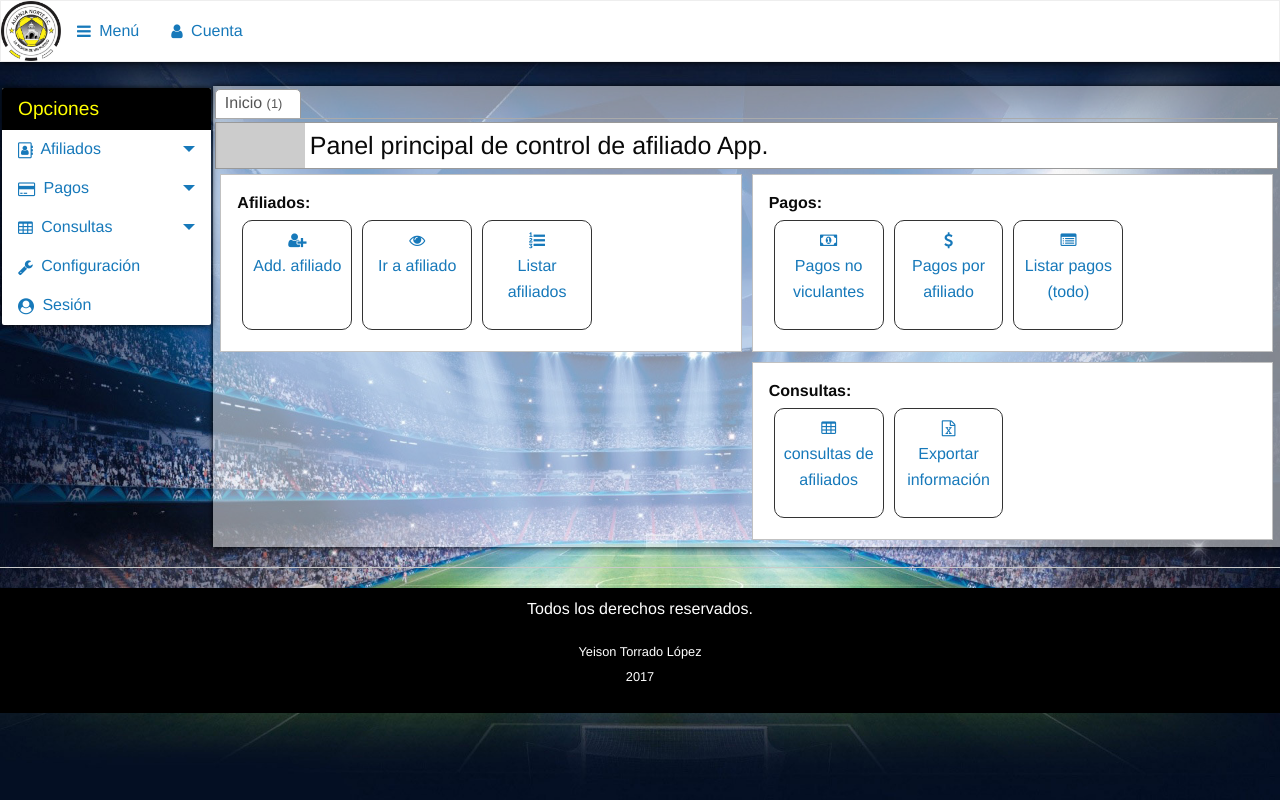
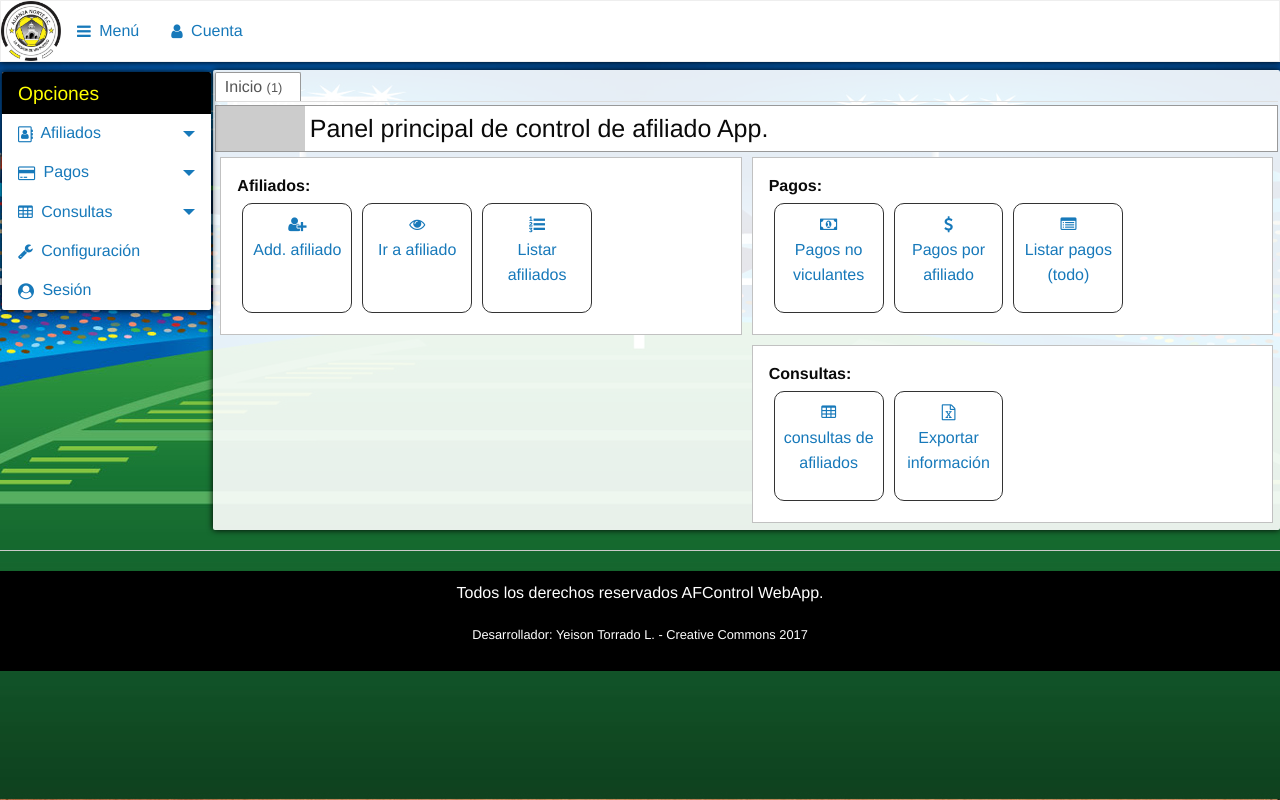
Before and after one commit to tristanius/afcontrol, a CodeIgniter app: page /afcontrol/ in a window 1280 px wide. Run offline with CodeIgniter, Linux system fonts and the light colour scheme.

Commit message:
Mejora visutal

```diff
--- a/application/controllers/Welcome.php
+++ b/application/controllers/Welcome.php
@@ -5,6 +5,7 @@ class Welcome extends CI_Controller {
 	public function __construct()
 	{
 		parent::__construct();
+		date_default_timezone_set("America/Bogota");
 	}
 
 	public function login($fail='')
--- a/application/views/init/entrada.php
+++ b/application/views/init/entrada.php
@@ -1,4 +1,4 @@
-<div class="row">
+<div class="expanded row">
 
 	<section class="columns medium-6">
 		<div class="callout" style="margin:5px;">
--- a/application/views/init/footer.php
+++ b/application/views/init/footer.php
@@ -5,11 +5,9 @@
 	<div class="medium-4 columns"></div>
 
 	<div class="medium-12 columns">
-		<p class="text-center"> Todos los derechos reservados.</p>
+		<p class="text-center"> Todos los derechos reservados AFControl WebApp.</p>
 		<p class="text-center">
-			<small>Yeison Torrado López</small>
-			<br>
-			<small>2017</small>
+			<small><?= "Desarrollador: Yeison Torrado L. - Creative Commons 2017" ?></small>
 		</p>
 	</div>
 </footer>
--- a/application/views/init/head.php
+++ b/application/views/init/head.php
@@ -2,6 +2,7 @@
 	<meta charset="utf-8">
     <meta http-equiv="x-ua-compatible" content="ie=edge">
     <meta name="viewport" content="width=device-width, initial-scale=1.0">
+    <link rel="shortcut icon" href="<?= base_url() ?>icon.ico">
 	<title><?= "AFControl - ".$titulo ?></title>
 
     <link rel="stylesheet" href="<?= base_url('assets/foundation6/css/foundation.css?v='.rand()) ?>">
--- a/application/views/init/panel.php
+++ b/application/views/init/panel.php
@@ -1,8 +1,6 @@
 	<div ng-app="afcontrol" ng-controller="main">
 
 		<?php $this->load->view('init/nav'); ?>
-
-		<br>
 
 		<section id="content" class="expanded row" ng-init="site_url = '<?= site_url('/') ?>' ">
 			<?php $this->load->view('init/menu'); ?>
--- a/application/views/util/plantilla.php
+++ b/application/views/util/plantilla.php
@@ -5,7 +5,7 @@
 			<h4 style="background: #FFF; padding: 5px;" class="center-align"> <?= $titulo ?> </h4>
 		</div>
 	</div>
-	<article class="row">
+	<article class="expanded row">
 		<?= $content ?>
 	</article>
 </div>
--- a/assets/foundation6/css/app.css
+++ b/assets/foundation6/css/app.css
@@ -4,7 +4,7 @@
 
 /* -------------------------------------------------------- */
 body{
-	background: url('../../img/footer.png');
+	background: url('../../img/bg4.jpg');
 	background-repeat: no-repeat;
 	background-size: 100% 100%;
     background-attachment: fixed;
@@ -31,6 +31,7 @@ nav {
 	background: #FFF;
 	border: 1px solid #EEE;
 	box-shadow: 0px 0px 6px #000;
+	margin-bottom: 1ex;
 }
 
 nav ul{
@@ -46,7 +47,9 @@ nav ul li a{
 	min-height: 100%;
 	padding: 2px;
 	box-shadow: 0px 0px 6px #000;
-	background-color: rgba(255,255,255,0.5);
+	background-color: rgba(255,255,255,0.9);
+	/*background: #FFF;*/
+	border-radius: 2px;
 }
 #panel-content > section, #panel article{
 	padding: 1ex;
--- a/assets/foundation6/css/pestanas.css
+++ b/assets/foundation6/css/pestanas.css
@@ -2,23 +2,23 @@
 	margin:0;
 	padding: 0;
 	overflow: hidden;
-	border-bottom: 1px solid #aaa;
 	margin-bottom: 3px;
+	border-bottom: 1px solid #DDD;
 }
 #pestanas .pestana{
 	color: #555;
 	position: relative;
-	bottom: -1px;
 	padding: 1ex;
 	margin: 0;
 	background: #DDD;
 	display: inline-block;
 	border: 1px solid #999;
+	border-bottom: none;
 	line-height: 10px;
-	border-radius: 5px 5px 0px 0px;
+	border-radius: 2px 2px 0px 0px;
 }
 #pestanas .pestana.active{
-	z-index: 2;
+	z-index: 3;
 	background: #FFF;
 }
 #pestanas .pestana > span{
```
Also changed, not shown: assets/img/bg4.jpg (added), assets/img/icon.png (added), assets/img/tw.jpg (added), icon.ico (added).
